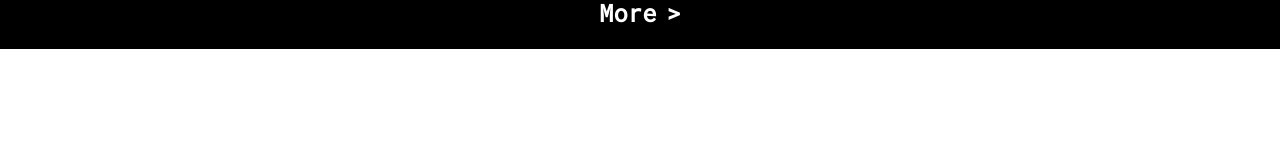
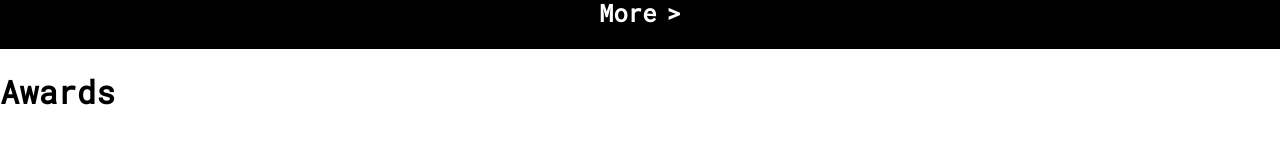
Before and after one commit to PP6464/20785CWeb, a React (Create React App) app: page /awards in a window 1280 px wide. Before the commit this address had no page. Shown: the part 158-321 px from the top of the page. Built offline with nearby package versions, Linux system fonts and the light colour scheme.

Commit message:
add awards page

```diff
--- a/src/app/app.tsx
+++ b/src/app/app.tsx
@@ -9,6 +9,7 @@ import ContactUs from "../contact-us/contact-us";
 import SponsorUs from "../sponsor-us/sponsor-us";
 import Competitions from "../competitions/competitions";
 import AboutUs from "../about-us/about-us";
+import Awards from "../awards/awards";
 
 function App() {
     // Set up navigation by mapping each element to a path
@@ -18,6 +19,7 @@ function App() {
                 <Route path="/" element={<Navbar />}>
                     <Route index element={<Home />} />
                     <Route path="about-us" element={<AboutUs />} />
+                    <Route path="awards" element={<Awards />} />
                     <Route path="meet-the-team" element={<MeetTheTeam />} />
                     <Route path="sponsor-us" element={<SponsorUs />} />
                     <Route path="contact-us" element={<ContactUs />} />
--- /dev/null
+++ b/src/awards/awards.tsx
@@ -0,0 +1,11 @@
+import './awards.css'
+
+function Awards() {
+    return (
+        <div>
+            <h1>Awards</h1>
+        </div>
+    )
+}
+
+export default Awards
```
Also changed, not shown: src/awards/awards.css (added).
